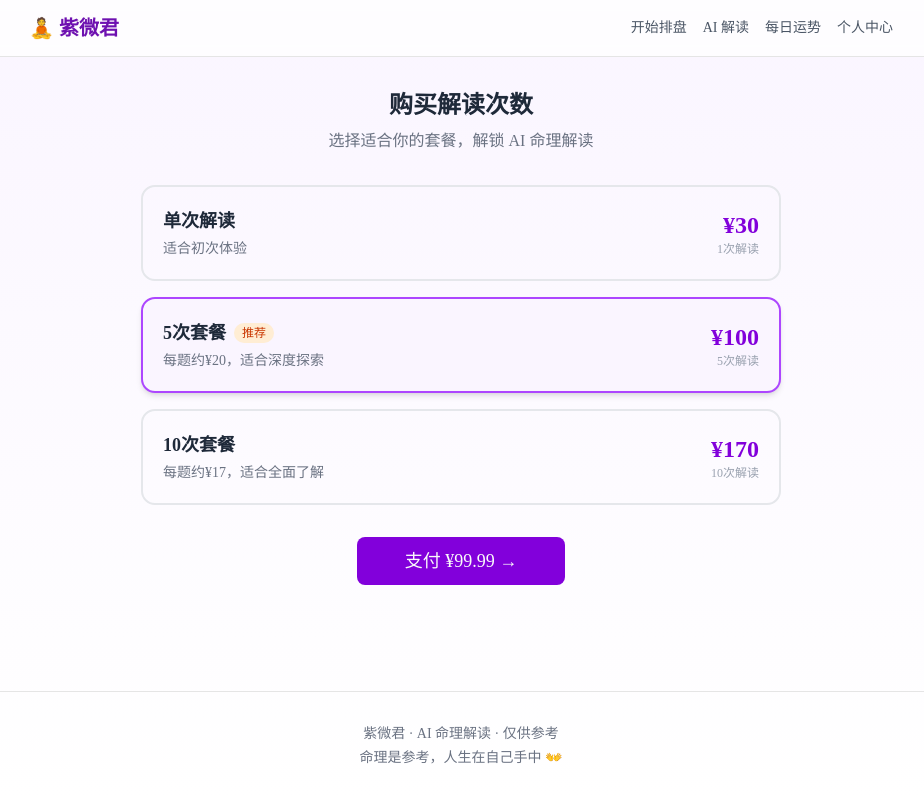
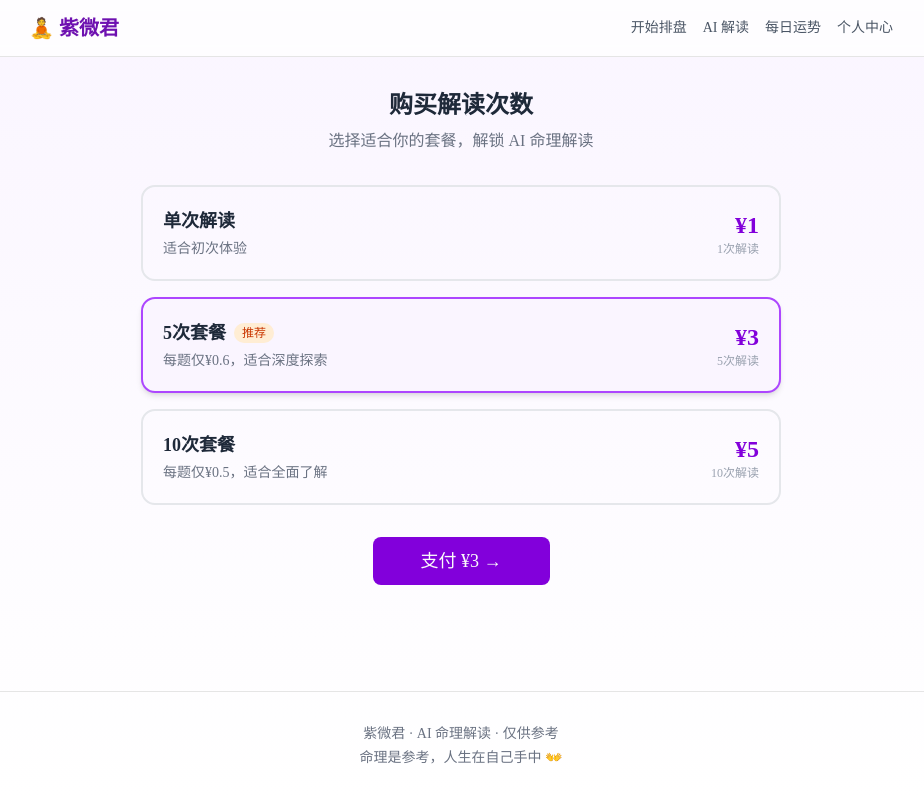
Before and after one commit to ksmingkimo/ziweidoushu, a Next.js app: page /payment in a window 1280 px wide. Shown: the whole page, without its empty margins (179-1103 px from the left). Built offline with nearby package versions, Linux system fonts and the light colour scheme.

Commit message:
调整价格：单次¥1，5次¥3，10次¥5

```diff
--- a/src/app/reading/page.tsx
+++ b/src/app/reading/page.tsx
@@ -152,7 +152,7 @@ function ReadingPageContent() {
               <div className="text-center py-12">
                 <div className="text-5xl mb-4">🔒</div>
                 <h3 className="text-lg font-bold text-gray-800 mb-2">免费次数已用完</h3>
-                <p className="text-gray-500 mb-6">每次解读 ¥29.99，购买套餐更优惠</p>
+                <p className="text-gray-500 mb-6">每次解读 ¥1，5次¥3，10次¥5</p>
                 <Button onClick={handlePayAndRead} className="bg-purple-700 hover:bg-purple-800">
                   购买次数 →
                 </Button>
--- a/src/lib/payment.ts
+++ b/src/lib/payment.ts
@@ -123,22 +123,22 @@ export const READING_PACKAGES: ReadingPackage[] = [
     id: 'single',
     name: '单次解读',
     count: 1,
-    price: 2999,  // ¥29.99
+    price: 100,  // ¥1.00
     description: '适合初次体验',
   },
   {
     id: 'pack5',
     name: '5次套餐',
     count: 5,
-    price: 9999,  // ¥99.99
-    description: '每题约¥20，适合深度探索',
+    price: 300,  // ¥3.00
+    description: '每题仅¥0.6，适合深度探索',
     popular: true,
   },
   {
     id: 'pack10',
     name: '10次套餐',
     count: 10,
-    price: 16999, // ¥169.99
-    description: '每题约¥17，适合全面了解',
+    price: 500, // ¥5.00
+    description: '每题仅¥0.5，适合全面了解',
   },
 ];
```
